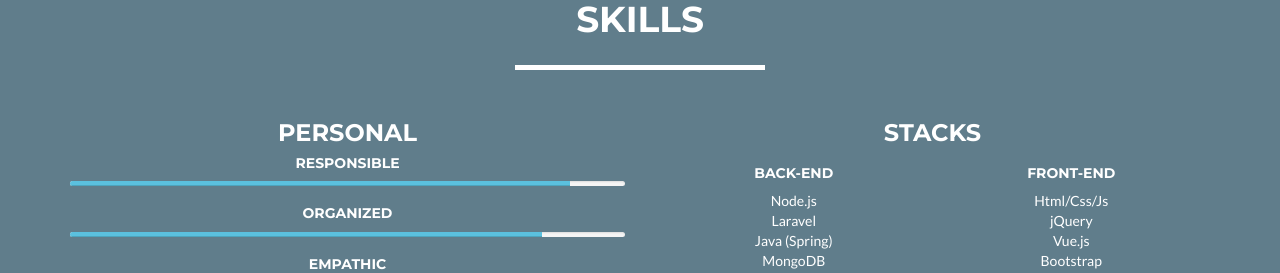
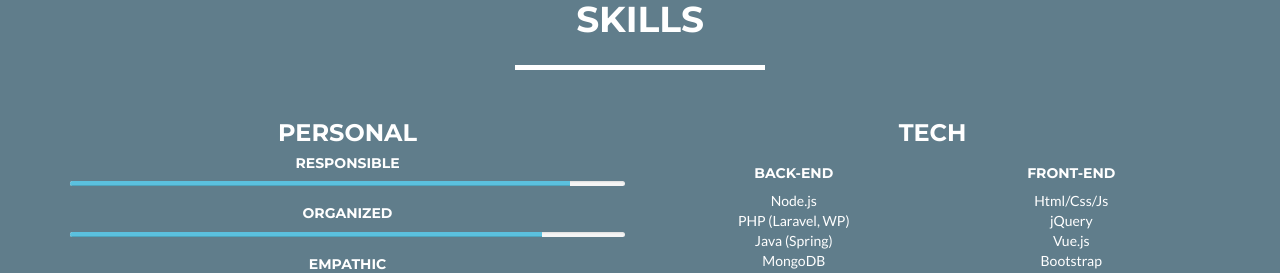
Before and after one commit to mitjarogl/website, a website: page index.html in a window 1280 px wide. Shown: the part 1720-1993 px from the top of the page. Drawn offline with nearby package versions, Linux system fonts and the light colour scheme.

Commit message:
Skills update

```diff
--- a/index.html
+++ b/index.html
@@ -152,12 +152,12 @@ developer in various companies in Slovenia, mainly focusing on designing and bui
 						</div>
           </div>
           <!-- <div class="row"> -->
-            <div class="col-md-6 text-center"><h3>Stacks</h3>
+            <div class="col-md-6 text-center"><h3>Tech</h3>
               <div class="col-md-6 text-center">
                 <h5>Back-End</h5>
                   <ul style="list-style:none;padding:0">
                     <li>Node.js</li>
-                    <li>Laravel</li>
+                    <li>PHP (Laravel, WP)</li>
                     <li>Java (Spring)</li>
                     <li>MongoDB</li>
                     <li>MySQL</li>
```
